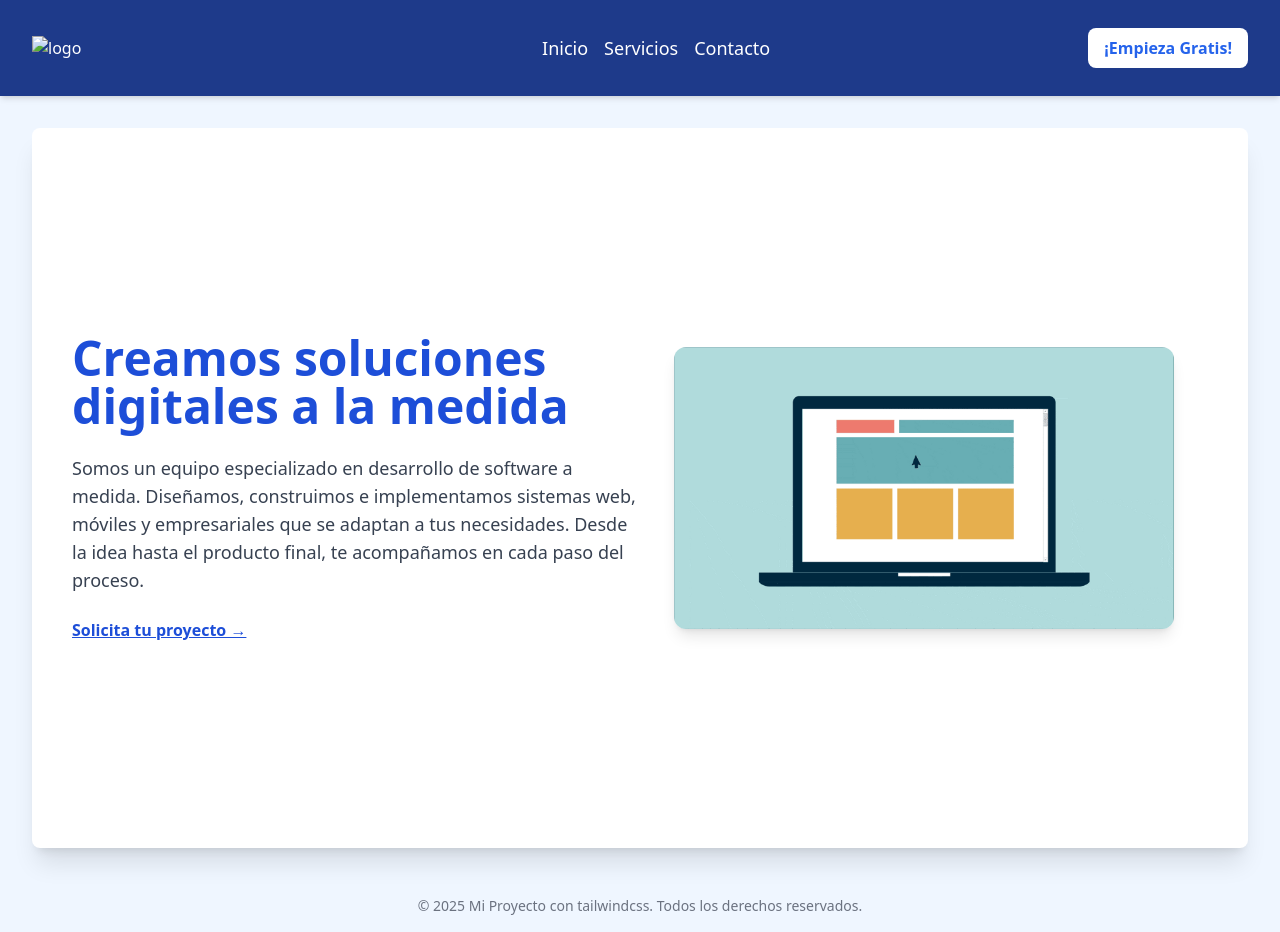
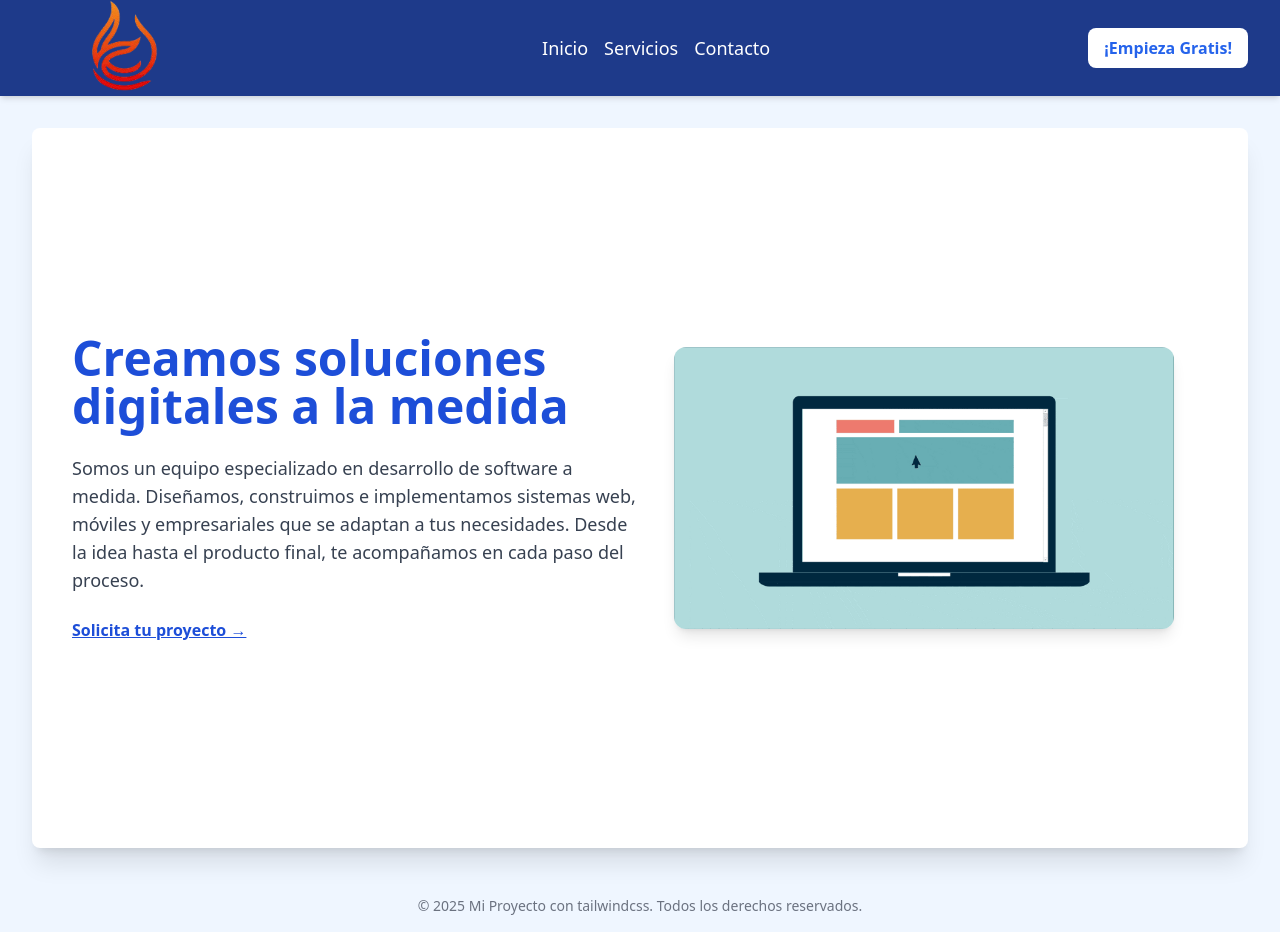
Before and after one commit to KleverPerez/mi-sitio-web, a plain HTML site: page index.html in a window 1280 px wide. Drawn offline with nearby package versions, Linux system fonts and the light colour scheme; the site is published under a folder, as on GitHub Pages, so addresses that start at the root find nothing.

Commit message:
Update index.html

```diff
--- a/index.html
+++ b/index.html
@@ -10,7 +10,7 @@
 
   <!-- Barra de navegación -->
   <nav class="h-24 flex justify-between items-center px-8 py-4 bg-blue-900 text-white shadow-md">
-    <img src="/assets/logo.png" alt="logo" class="w-48">
+    <img src="assets/logo.png" alt="logo" class="w-48">
     <div class="flex gap-4 text-lg">
       <a href="#" class="hover:underline">Inicio</a>
       <a href="#" class="hover:underline">Servicios</a>
```
